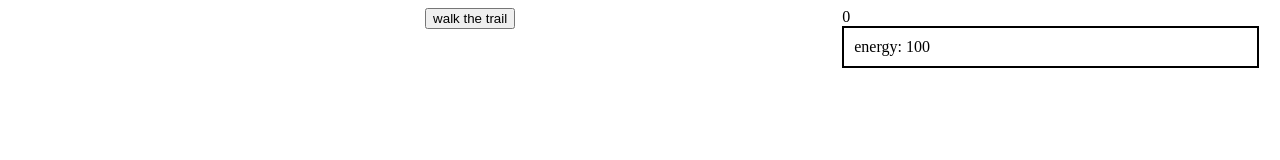
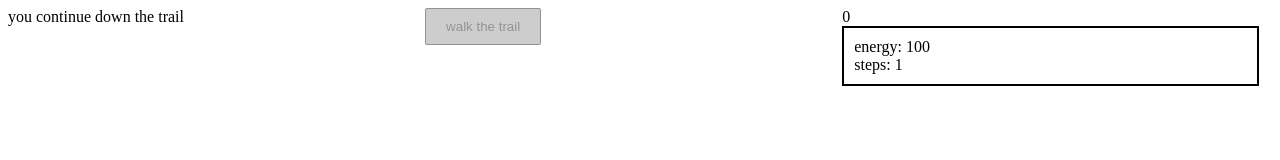
Before and after one commit to coloradude/a-forest-trail, a plain HTML site: page index.html in a window 1280 px wide. Both pictures are taken after a click on the button "walk the trail". Drawn offline with nearby package versions, Linux system fonts and the light colour scheme.

Commit message:
mvp goal 2 complete

```diff
--- a/app.js
+++ b/app.js
@@ -1,8 +1,32 @@
 $(document).ready(function(){
+
+  //Tracks energy level and appends to the #status div.
   var userEnergy = 100;
-  var energyP = document.createElement('p');
+  var energyP = document.createElement('div');
   var energyText = document.createTextNode('energy: ' + userEnergy);
   var energyTracker = energyP.appendChild(energyText);
   $(energyTracker).appendTo('#status');
-  console.log(energyP,energyText,energyTracker);
+
+  //initialize step tracker, appends to #status and sets display: none
+  var stepCounter = 0;
+  var stepDiv = document.createElement('div');
+  stepDiv.setAttribute('id', 'steps');
+  $(stepDiv).appendTo('#status');
+
+  //Text dialgougegeg
+
+
+  //Sets behavior for the walk button. Increments stepCounter by 1 and sets #steps to display: true.
+  $('#walk').click(function(){
+    this.setAttribute('disabled', true);
+    setTimeout(function(){
+      $('#walk').removeAttr('disabled')
+    }, 3000);
+    $('#steps').css('display', 'block');
+    stepCounter += 1;
+    stepDiv.innerHTML = 'steps: ' + stepCounter;
+    var walking = document.createElement('div');
+    walking.innerHTML = 'you continue down the trail';
+    $('#left').prepend(walking);
+  });
 });
--- a/style.css
+++ b/style.css
@@ -8,3 +8,14 @@
   border: 2px solid #000;
   padding: 10px;
 }
+
+#steps {
+  display: none;
+}
+
+button {
+  background-color: #CDCDCD;
+  border: solid 1px;
+  border-radius: 2px;
+  padding: 10px 20px;
+}
```
